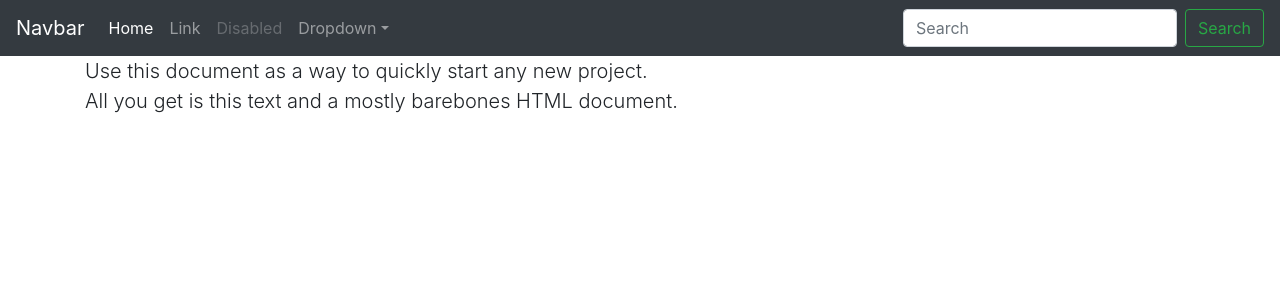
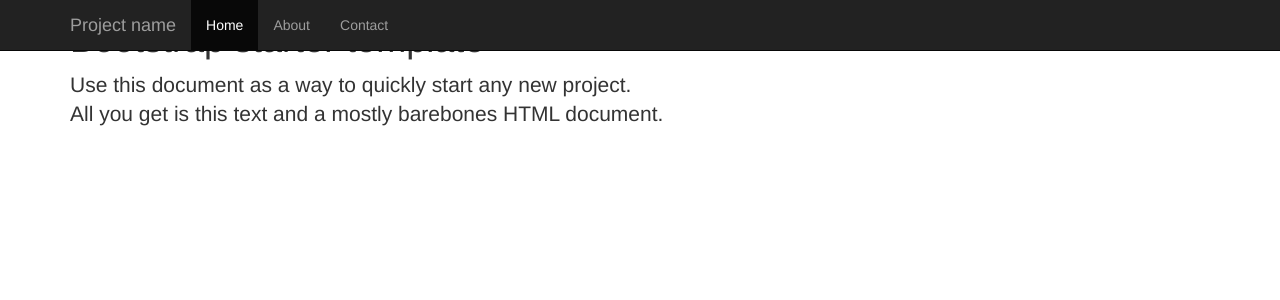
Before and after one commit to djackreuter/github-finder, a PHP site: page / in a window 1280 px wide. Shown: the top 300 px of the page. Run offline with PHP 8.4, Linux system fonts and the light colour scheme; some libraries are stand-ins or nearby versions.

Commit message:
replaced starter body template from Bootstrap 4 to Bootstrap 3 to work with Bootswatch

```diff
--- a/public_html/index.php
+++ b/public_html/index.php
@@ -11,54 +11,40 @@
 
 		<!-- jQuery v3.2.1-->
 		<script src="https://code.jquery.com/jquery-3.2.1.min.js"
-				  integrity="sha256-hwg4gsxgFZhOsEEamdOYGBf13FyQuiTwlAQgxVSNgt4="
-				  crossorigin="anonymous"></script>
+			integrity="sha256-hwg4gsxgFZhOsEEamdOYGBf13FyQuiTwlAQgxVSNgt4="
+			crossorigin="anonymous"></script>
 		<!-- Javascript for Bootstrap -->
-		<script type="text/javascript" src="https://maxcdn.bootstrapcdn.com/bootstrap/3.3.7/js/bootstrap.min.js"></script>
+		<script src="https://maxcdn.bootstrapcdn.com/bootstrap/3.3.7/js/bootstrap.min.js"></script>
 		<!-- Custom JS -->
 		<script type="text/javascript" src="js/main.js"></script>
 
 		<title>Github Finder</title>
 	</head>
 	<body>
-		<nav class="navbar navbar-expand-md navbar-dark bg-dark fixed-top">
-			<a class="navbar-brand" href="#">Navbar</a>
-			<button class="navbar-toggler" type="button" data-toggle="collapse" data-target="#navbarsExampleDefault"
-					  aria-controls="navbarsExampleDefault" aria-expanded="false" aria-label="Toggle navigation">
-				<span class="navbar-toggler-icon"></span>
-			</button>
-			<div class="collapse navbar-collapse" id="navbarsExampleDefault">
-				<ul class="navbar-nav mr-auto">
-					<li class="nav-item active">
-						<a class="nav-link" href="#">Home <span class="sr-only">(current)</span></a>
-					</li>
-					<li class="nav-item">
-						<a class="nav-link" href="#">Link</a>
-					</li>
-					<li class="nav-item">
-						<a class="nav-link disabled" href="#">Disabled</a>
-					</li>
-					<li class="nav-item dropdown">
-						<a class="nav-link dropdown-toggle" href="http://example.com" id="dropdown01" data-toggle="dropdown"
-							aria-haspopup="true" aria-expanded="false">Dropdown</a>
-						<div class="dropdown-menu" aria-labelledby="dropdown01">
-							<a class="dropdown-item" href="#">Action</a>
-							<a class="dropdown-item" href="#">Another action</a>
-							<a class="dropdown-item" href="#">Something else here</a>
-						</div>
-					</li>
-				</ul>
-				<form class="form-inline my-2 my-lg-0">
-					<input class="form-control mr-sm-2" type="text" placeholder="Search" aria-label="Search">
-					<button class="btn btn-outline-success my-2 my-sm-0" type="submit">Search</button>
-				</form>
+		<nav class="navbar navbar-inverse navbar-fixed-top">
+			<div class="container">
+				<div class="navbar-header">
+					<button type="button" class="navbar-toggle collapsed" data-toggle="collapse" data-target="#navbar" aria-expanded="false" aria-controls="navbar">
+						<span class="sr-only">Toggle navigation</span>
+						<span class="icon-bar"></span>
+						<span class="icon-bar"></span>
+						<span class="icon-bar"></span>
+					</button>
+					<a class="navbar-brand" href="#">Project name</a>
+				</div>
+				<div id="navbar" class="collapse navbar-collapse">
+					<ul class="nav navbar-nav">
+						<li class="active"><a href="#">Home</a></li>
+						<li><a href="#about">About</a></li>
+						<li><a href="#contact">Contact</a></li>
+					</ul>
+				</div><!--/.nav-collapse -->
 			</div>
 		</nav>
 		<div class="container">
 			<div class="starter-template">
 				<h1>Bootstrap starter template</h1>
-				<p class="lead">Use this document as a way to quickly start any new project.<br> All you get is this text
-					and a mostly barebones HTML document.</p>
+				<p class="lead">Use this document as a way to quickly start any new project.<br> All you get is this text and a mostly barebones HTML document.</p>
 			</div>
 		</div><!-- /.container -->
 	</body>
```
